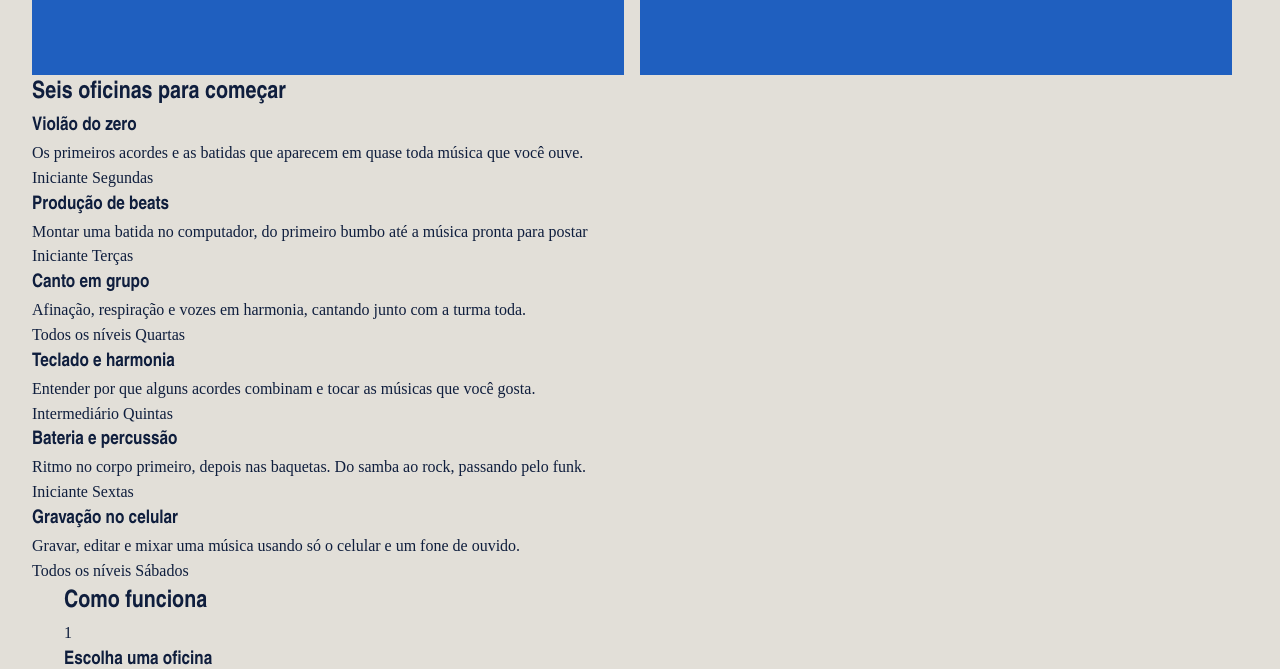
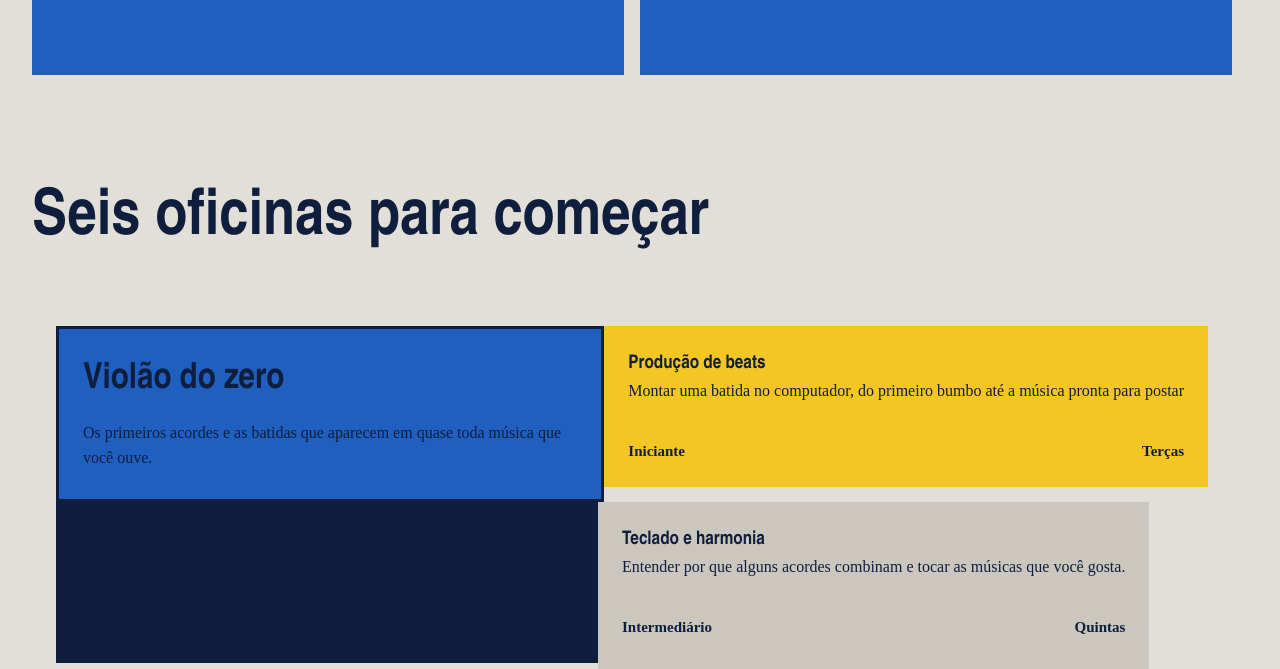
Before and after one commit to mariarosamello/laje_sonora01ma, a plain HTML site: page index.html in a window 1280 px wide. Shown: the part 1133-1802 px from the top of the page. Drawn offline with Linux system fonts and the light colour scheme; a web font is replaced by a local one.

Commit message:
Cards das oficinas

```diff
--- a/index.css
+++ b/index.css
@@ -126,3 +126,60 @@ a:hover{
 .cartaz-lateral{
    align-items: flex-start
 }
+
+.secao{
+   margin-top: 96px;
+
+}
+.titulo-secao{
+   font-size: 64px;
+    margin-bottom: 32px;
+}
+
+.cards{
+   display: flex;
+   flex-wrap: wrap;
+   padding: 24px;
+}
+.card{
+   background-color: var(--branco);
+   border: 3px solid var(--tinta);
+   flex: 1 1 340px
+}
+
+.foto{
+   height: 170px;
+   background-color: var(--concreto-escuro);
+}
+
+.foto-azul{
+   background-color: var(--caixa-dagua);
+}
+
+.foto-amarela{
+   background-color: var(--fita);
+}
+
+.foto-tinta{
+   background-color: var(--tinta);
+}
+
+.card-texto{
+  padding: 24px;
+}
+
+.card h3{
+   font-size: 36px;
+   margin-bottom: 12px;
+}
+
+.card-info{
+   margin-top: 20px;
+   padding-top: 16px;
+   font-weight: 600;
+   font-size: 15px;
+   display: flex;
+   justify-content: space-between;
+   align-items: center;
+   width: 100%;
+}
```
